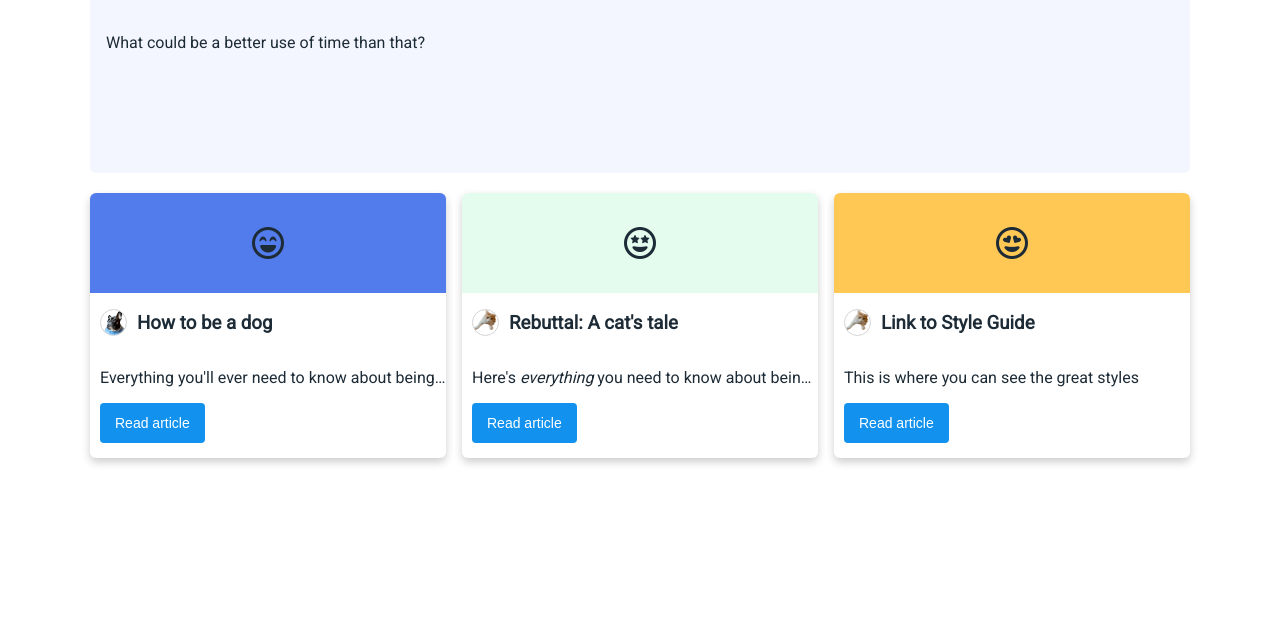
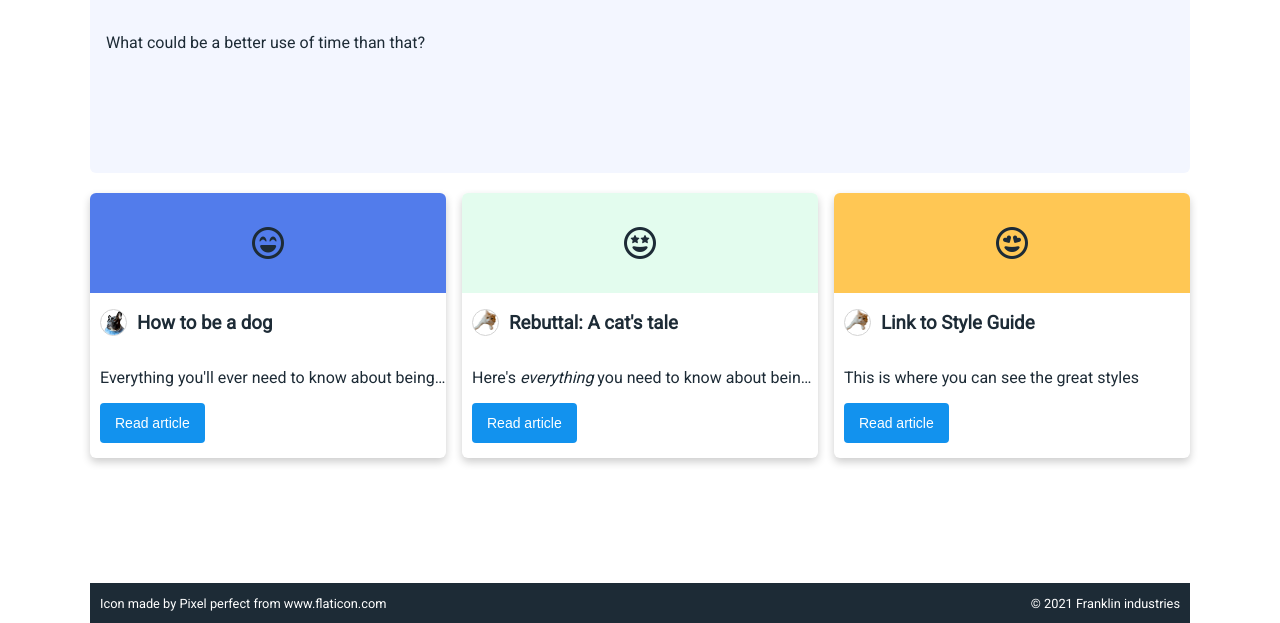
Before and after one commit to marcanthonyrosa/udacity-blog, a plain HTML site: page index.html in a window 1280 px wide. Shown: the part 177-800 px from the top of the page. Drawn offline with Linux system fonts and the light colour scheme.

Commit message:
Update index.html
Un-commenting out footer - wasn't the issue

```diff
--- a/index.html
+++ b/index.html
@@ -95,10 +95,10 @@
                 </article>
             </a>
         </main>
-        <!-- <footer class="foot">
+        <footer class="foot">
             <p>Icon made by Pixel perfect from www.flaticon.com</p>
             <p>© 2021 Franklin industries</p>
-        </footer> -->
+        </footer>
 
 
     </div>
```
